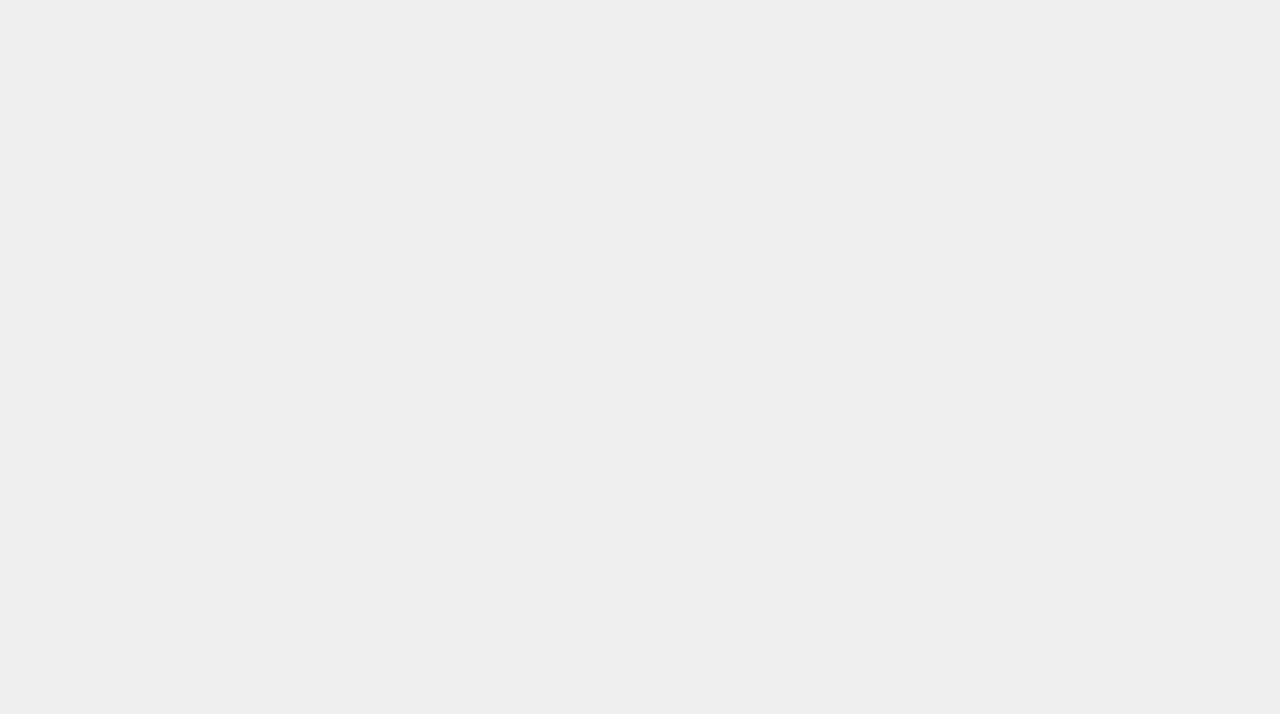
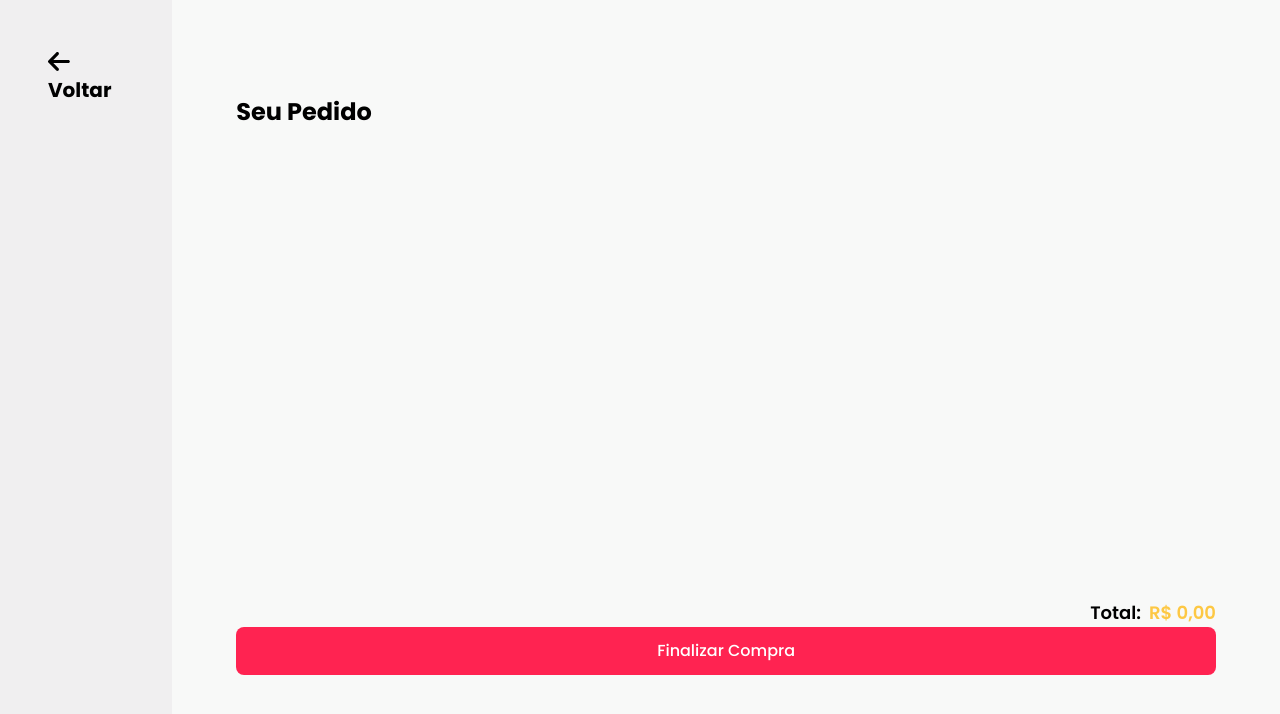
Before and after one commit to EdiGabriel22/restaurant-vue, a Vue app: page /payment in a window 1280 px wide. Before the commit this address had no page. Shown: the top 714 px of the page. Built offline with nearby package versions, Linux system fonts and the light colour scheme; what tailwind-bootstrap-grid would draw is missing.

Commit message:
iniciando Payment

```diff
--- a/src/components/AddToCart.vue
+++ b/src/components/AddToCart.vue
@@ -1,16 +1,18 @@
 <template>
     <div class="bg-gray-100 h-screen w-full p-6 md:p-16 gap-3 ">
-    <RouterLink to="/" class="font-bold text-xl md:hidden">← Voltar</RouterLink>
+        <RouterLink to="/" class="font-bold text-xl md:hidden"><font-awesome-icon icon="fa-arrow-left" class=" fa-lg"/> Voltar</RouterLink>
         <Item :item="item" />
         <div class=" bg-gray-50 flex p-4 border-2 border-gray-200   rounded-md mb-6 justify-between">
             <span class="font-semibold text-sm">Quantidade</span>
-        <Quantity :item="item" :useStore="false"/>
+            <Quantity :item="item" :useStore="false" />
         </div>
         <div>
             <p class="mb-2 font-semibold text-sm">Observações</p>
-        <textarea class="w-full border-2 border-gray-200 rounded-md bg-gray-50 p-2" v-model="item.observations" rows="10"></textarea>
+            <textarea class="w-full border-2 border-gray-200 rounded-md bg-gray-50 p-2" v-model="item.observations"
+                rows="10"></textarea>
         </div>
-    <button class="w-full p-3 bg-primary-500 rounded-lg  text-white font-medium mt-6" @click="onAddToCartButtonClick">Adicionar ao Carrinho</button>
+        <button class="w-full p-3 bg-primary-500 rounded-lg  text-white font-medium mt-6"
+            @click="onAddToCartButtonClick">Adicionar ao Carrinho</button>
     </div>
 </template>
 
@@ -36,17 +38,17 @@ export default {
         }
     },
     created() {
-        if(this.isDesktop()) {
-          this.$router.push({name: 'Home'});
+        if (this.isDesktop()) {
+            this.$router.push({ name: 'Home' });
         }
         axios.get(`http://localhost:3000/${this.selectedCategory}/${this.id}`).then((response) => {
-            this.item = {quantity: 1, observations:'', ...response.data};
+            this.item = { quantity: 1, observations: '', ...response.data };
         });
     },
     methods: {
         onAddToCartButtonClick() {
             this.$store.dispatch('addToCart', this.item);
-            this.$router.push({name: 'Cart'})
+            this.$router.push({ name: 'Cart' })
         }
     },
     components: {
--- a/src/components/Cart.vue
+++ b/src/components/Cart.vue
@@ -1,16 +1,18 @@
 <template>
-    <div class="bg-gray-50 h-screen w-full p-6 md:p-16 gap-3 ">
-        <RouterLink to="/" class="font-bold text-xl md:hidden">← Voltar</RouterLink>
+    <div class="bg-gray-50 h-screen  w-full p-6 md:p-16 gap-3  ">
+        <div class="h-full">
+            <RouterLink to="/" class="font-bold text-xl md:hidden"><font-awesome-icon icon="fa-arrow-left" class=" fa-lg"/> Voltar</RouterLink>
             <h2 class="font-bold text-2xl my-8">Seu Pedido</h2>
             <p v-if="hasNoItem">Seu Carrinho ainda está vazio</p>
-        <transition-group name="list" tag="div" class="overflow-y-auto h-3/4 mb-9">
+            <transition-group name="list" tag="div" class="overflow-y-auto h-3/5 mb-9">
                 <CartItem  v-for="item in cartList" :key="item.id" :item="item" />
             </transition-group>
             <div class="text-right" v-if="!cartList.lenght">
                 <span class="text-lg font-semibold mr-2">Total:</span>
                 <span class="text-lg font-semibold text-secondary-200">R$ {{ formatPrice(getCartTotal) }}</span>
             </div>
-
+            <button @click="goToPayment" class="w-full p-3 bg-primary-500 rounded-lg  text-white font-medium" >Finalizar Compra</button>
+        </div>
     </div>
 </template>
 
@@ -33,6 +35,9 @@ export default {
             let val = (value / 1).toFixed(2).replace('.', ',')
             return val.toString().replace(/\B(?=(\d{3})+(?!\d))/g, ".")
         },
+        goToPayment() {
+            this.$router.push({name:'Payment'})
+        }
     },
     computed: {
         ...mapGetters([
--- a/src/components/Quantity.vue
+++ b/src/components/Quantity.vue
@@ -11,7 +11,7 @@
             <div class="">
                 <h2 class="font-bold text-xl mb-8">Deseja remover esse item do carrinho?</h2>
                 <div class="md:flex  gap-4 text-white font-bold">
-                    <button @click="onCancelButtonClick" class="bg-gray-100 px-4 py-2 rounded-lg text-dark-900 w-full mb-4">Cancelar</button>
+                    <button @click="onCancelButtonClick" class="bg-gray-100 px-4 py-2 rounded-lg text-dark-900 w-full mb-4 md:mb-0">Cancelar</button>
                     <button @click="onRemoveButtonClick" class="bg-primary-500 px-4 py-2 rounded-lg w-full">Sim, remover</button>
                 </div>
             </div>
--- a/src/plugins/router.js
+++ b/src/plugins/router.js
@@ -2,6 +2,7 @@ import { createRouter, createWebHistory } from 'vue-router';
 import Home from '@/views/Home.vue';
 import Cart from '@/components/Cart.vue';
 import AddToCart from '@/components/AddToCart.vue'
+import Payment from '@/views/Payment.vue'
 
 const routes = [
 	{
@@ -21,9 +22,9 @@ const routes = [
 		props: true,
 	},
 	{
-		path: '/about',
-		name: 'about',
-		component: () => import('@/views/About.vue'),
+		path: '/payment',
+		name: 'Payment',
+		component: Payment,
 	},
 ];
 
--- /dev/null
+++ b/src/views/Payment.vue
@@ -0,0 +1,29 @@
+<template>
+	<div class="flex grow">
+		<div class="col-7 p-6 md:p-12">
+
+			<RouterLink to="/" class="font-bold text-xl "><font-awesome-icon icon="fa-arrow-left" class=" fa-lg"/> Voltar</RouterLink>
+
+		</div>
+		<Cart v-if="isDesktop()" />
+	</div>
+</template>
+
+<script>
+import Mixin from '@/mixins/mixins.js'
+import { RouterLink } from 'vue-router';
+
+import Cart from '@/components/Cart.vue';
+
+export default {
+	mixins: [Mixin],
+	components: {
+		Cart,
+		RouterLink
+	}
+}
+</script>
+
+<style>
+
+</style>
```
Also changed, not shown: src/main.js (+5 -2 lines). Lines whose indentation alone changed are shown as unchanged.
